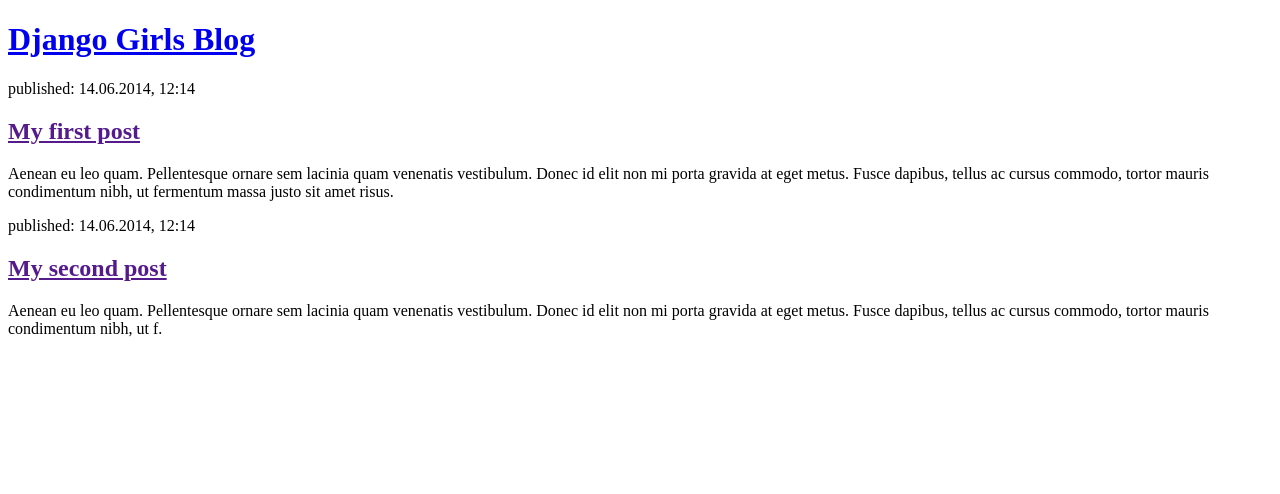
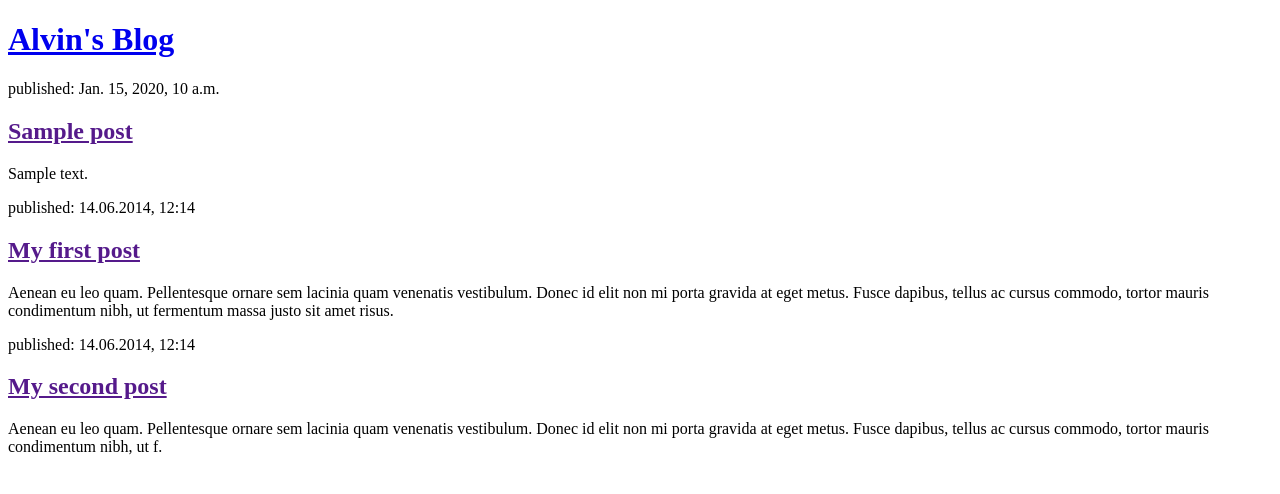
Before and after one commit to alvin-agidi/my-first-blog, a Django app: page / in a window 1280 px wide. Shown: the top 494 px of the page. Run offline with Django 3.2, Linux system fonts and the light colour scheme; tables that the repository leaves empty hold one stand-in row (values such as "Sample post").

Commit message:
Modified templates to display posts from database

```diff
--- a/blog/templates/blog/post_list.html
+++ b/blog/templates/blog/post_list.html
@@ -1,12 +1,20 @@
 <!DOCTYPE html>
 <html>
     <head>
-        <title>Django Girls blog</title>
+        <title>Alvin's blog</title>
     </head>
     <body>
         <header>
-            <h1><a href="/">Django Girls Blog</a></h1>
+            <h1><a href="/">Alvin's Blog</a></h1>
         </header>
+
+        {% for post in posts %}
+            <article>
+                <time>published: {{ post.published_date }}</time>
+                <h2><a href="">{{ post.title }}</a></h2>
+                <p>{{ post.text|linebreaksbr }}</p>
+            </article>
+        {% endfor %}
 
         <article>
             <time>published: 14.06.2014, 12:14</time>
--- a/blog/views.py
+++ b/blog/views.py
@@ -1,4 +1,7 @@
 from django.shortcuts import render
+from django.utils import timezone
+from .models import Post
 
 def post_list(request):
-    return render(request, 'blog/post_list.html', {})
+    posts = Post.objects.filter(published_date__lte=timezone.now()).order_by('published_date')
+    return render(request, 'blog/post_list.html', {'posts': posts})
```
